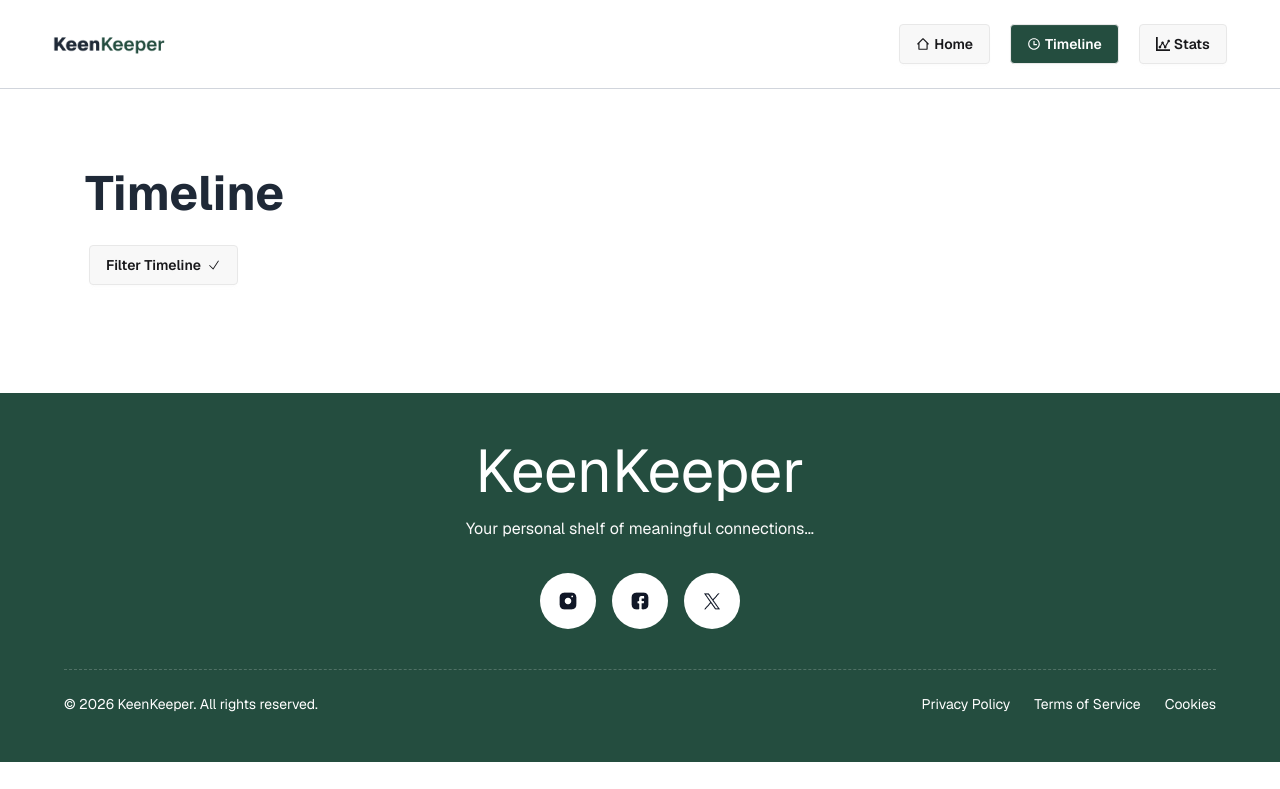
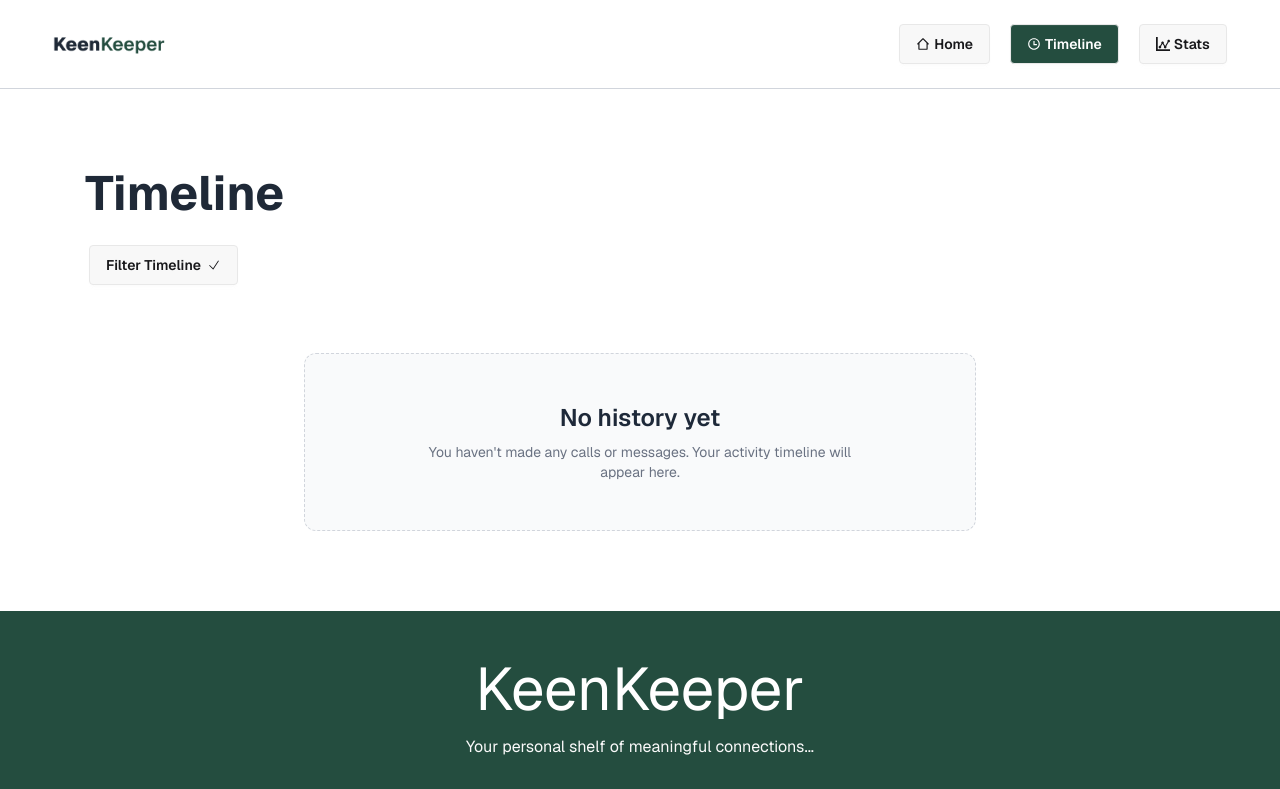
Before and after one commit to kazi-Samin/Assignment-7, a React (Vite) app: page /timeline in a window 1280 px wide. Shown: the top 789 px of the page. Built offline with nearby package versions, Linux system fonts and the light colour scheme.

Commit message:
fix timeline

```diff
--- a/src/Pages/FriendDetailsPage/TimeLine/TimeLine.jsx
+++ b/src/Pages/FriendDetailsPage/TimeLine/TimeLine.jsx
@@ -39,11 +39,25 @@ const TimeLine = () => {
                 </ul>
             </div>
 
-             <div>
-                {displayData.map((data, idx) => (
-                    <AddCard key={idx} data={data} />
-                ))}
-             </div>
+           <div className="mt-10">
+  {displayData.length === 0 ? (
+    <div className="bg-gray-50 border border-dashed border-gray-300 rounded-xl p-12 text-center flex flex-col justify-center items-center max-w-2xl mx-auto">
+
+      <h2 className="text-2xl font-semibold text-gray-800 mb-2">
+        No history yet
+      </h2>
+
+      <p className="text-gray-500 text-sm max-w-md">
+        You haven't made any calls or messages. Your activity timeline will appear here.
+      </p>
+
+    </div>
+  ) : (
+    displayData.map((data, idx) => (
+      <AddCard key={idx} data={data} />
+    ))
+  )}
+</div>
         </div>
     );
 };
```
